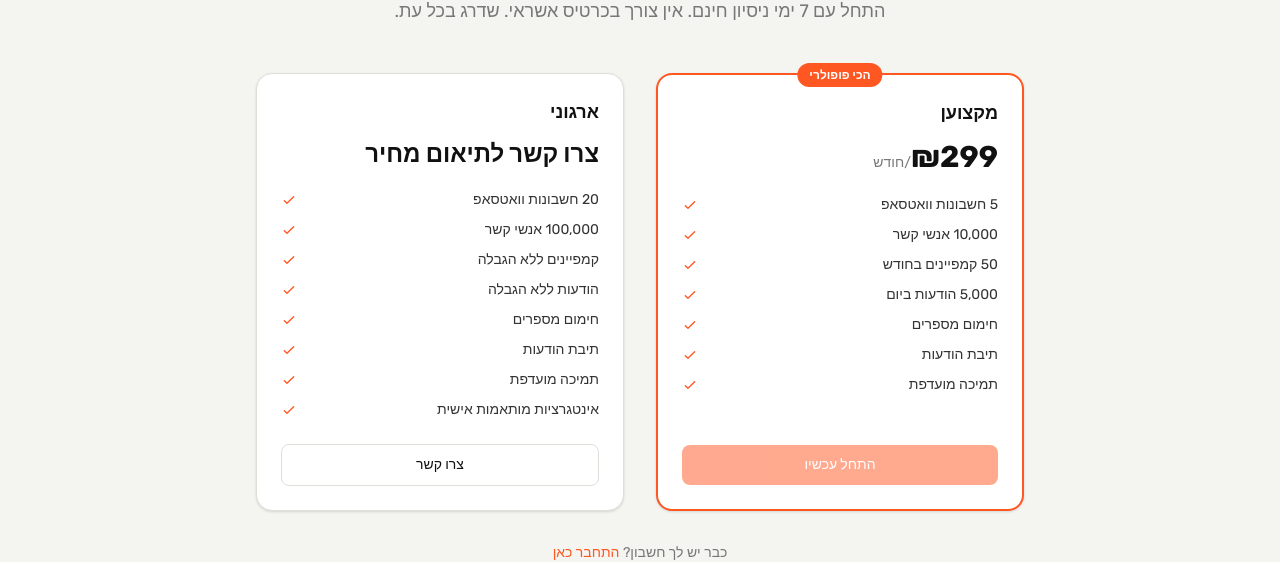
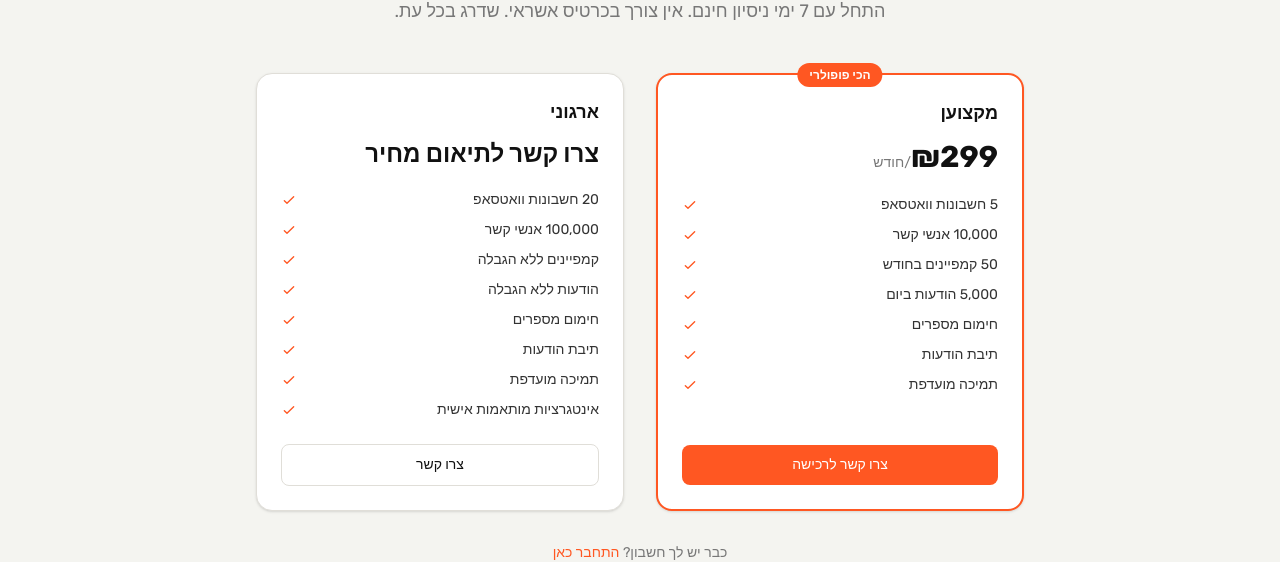
Before and after one commit to yehonatancohen/whatsapp-crm-frontend, a React (Vite) app: page /pricing in a window 1280 px wide. Shown: the part 168-730 px from the top of the page. Built offline with nearby package versions, Linux system fonts and the light colour scheme; no server answers.

Commit message:
many changes

```diff
--- a/src/pages/AdminUsersPage.tsx
+++ b/src/pages/AdminUsersPage.tsx
@@ -10,7 +10,7 @@ export function AdminUsersPage() {
   const { data: overview, isLoading: overviewLoading } = useQuery<AdminOverview>({
     queryKey: ['admin', 'overview'],
     queryFn: async () => {
-      const { data } = await api.get('/admin/overview');
+      const { data } = await api.get('/users/stats/overview');
       return data;
     },
   });
@@ -18,14 +18,14 @@ export function AdminUsersPage() {
   const { data: users = [], isLoading: usersLoading } = useQuery<AdminUser[]>({
     queryKey: ['admin', 'users', search],
     queryFn: async () => {
-      const { data } = await api.get(`/admin/users${search ? `?search=${search}` : ''}`);
+      const { data } = await api.get(`/users${search ? `?search=${search}` : ''}`);
       return data;
     },
   });
 
   const toggleStatusMutation = useMutation({
     mutationFn: async ({ userId, isActive }: { userId: string; isActive: boolean }) => {
-      await api.patch(`/admin/users/${userId}`, { isActive });
+      await api.patch(`/users/${userId}`, { isActive });
     },
     onSuccess: () => queryClient.invalidateQueries({ queryKey: ['admin', 'users'] }),
   });
--- a/src/pages/PricingPage.tsx
+++ b/src/pages/PricingPage.tsx
@@ -108,21 +108,17 @@ export function PricingPage() {
                   <div className="w-full text-center text-sm font-medium py-2.5 rounded-lg border border-accent text-accent">
                     התוכנית הנוכחית שלך
                   </div>
-                ) : isEnterprise ? (
+                ) : (
                   <a
-                    href="mailto:support@shadar.co.il"
-                    className="w-full text-center text-sm font-medium py-2.5 rounded-lg transition-colors bg-white hover:bg-cream border border-border text-charcoal block"
+                    href={`mailto:support@shadar.co.il?subject=${encodeURIComponent(`שדרוג לתוכנית ${plan.name}`)}`}
+                    className={`w-full text-center text-sm font-medium py-2.5 rounded-lg transition-colors block ${
+                      isPro
+                        ? 'bg-accent hover:bg-accent-hover text-white'
+                        : 'bg-white hover:bg-cream border border-border text-charcoal'
+                    }`}
                   >
-                    צרו קשר
+                    {isPro ? 'צרו קשר לרכישה' : 'צרו קשר'}
                   </a>
-                ) : (
-                  <button
-                    onClick={() => plan.priceId && checkout.mutate(plan.priceId)}
-                    disabled={checkout.isPending || !plan.priceId}
-                    className="w-full text-sm font-medium py-2.5 rounded-lg transition-colors disabled:opacity-50 bg-accent hover:bg-accent-hover text-white"
-                  >
-                    {checkout.isPending ? 'מעביר לתשלום...' : 'התחל עכשיו'}
-                  </button>
                 )}
               </div>
             );
```
